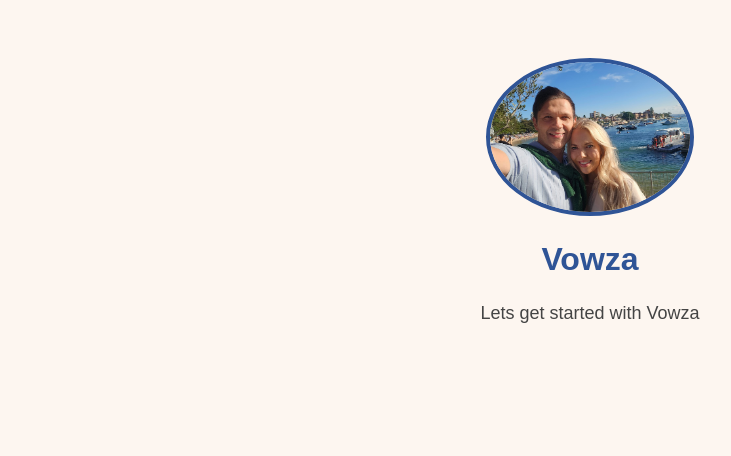
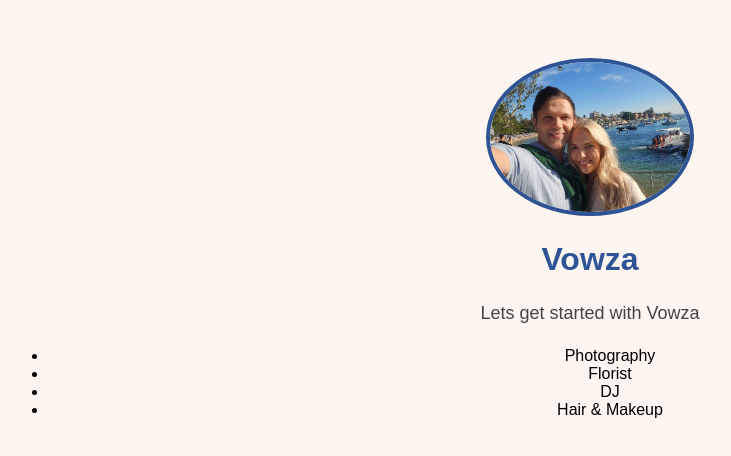
Before and after one commit to Filip-Mgr/Vowza, a plain HTML site: page index.html in a window 1280 px wide. Shown: the whole page, without its empty margins (50-781 px from the left). Drawn offline with Linux system fonts and the light colour scheme.

Commit message:
Added supplier list and link

```diff
--- a/index.html
+++ b/index.html
@@ -32,4 +32,10 @@
   <h1>Vowza</h1>
   <p>Lets get started with Vowza</p>
 </body>
+<ul>
+  <li>Photography</li>
+  <li>Florist</li>
+  <li>DJ</li>
+  <li>Hair & Makeup</li>
+</ul>
 </html>
```
